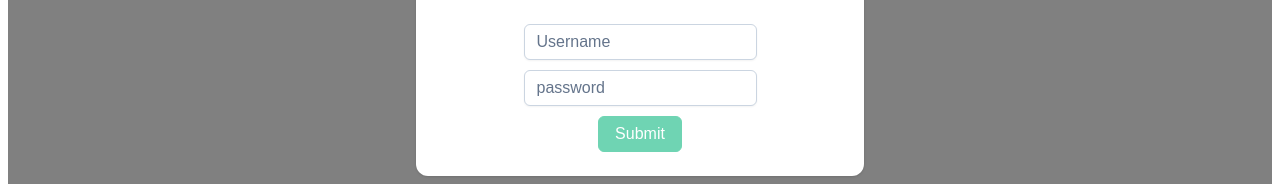
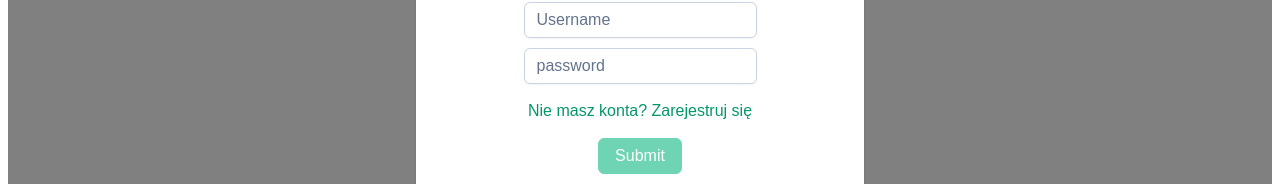
Before and after one commit to Projekt-strony-obslugi-toru-gokartowego/gokart-web, a Vue app in the folder rakieta/: page /auth/login in a window 1280 px wide. Shown: the part 537-721 px from the top of the page. Built offline with nearby package versions, Linux system fonts and the light colour scheme; a web font is replaced by a local one.

Commit message:
register link

```diff
--- a/rakieta/src/views/LoginView.vue
+++ b/rakieta/src/views/LoginView.vue
@@ -30,7 +30,7 @@ const submitDisabled = computed(() => !password.value || !username.value);
   <Card class="login">
     <template #title >
       <div class="login__title">
-        <img src="https://compu-kart.co.za/wp-content/uploads/2023/01/logo.png">
+        <img src="https://compu-kart.co.za/wp-content/uploads/2023/01/logo.png" alt="logo">
         <h1>Logowanie</h1>
       </div>
     </template>
@@ -66,6 +66,9 @@ const submitDisabled = computed(() => !password.value || !username.value);
           />
           <InlineMessage v-if="isInvalid(password)"> Password is required</InlineMessage>
         </div>
+        <router-link :to="{name: 'home'}">
+          <Button label="Nie masz konta? Zarejestruj się" link />
+        </router-link>
         <Button
             type="button"
             label="Submit"
```
